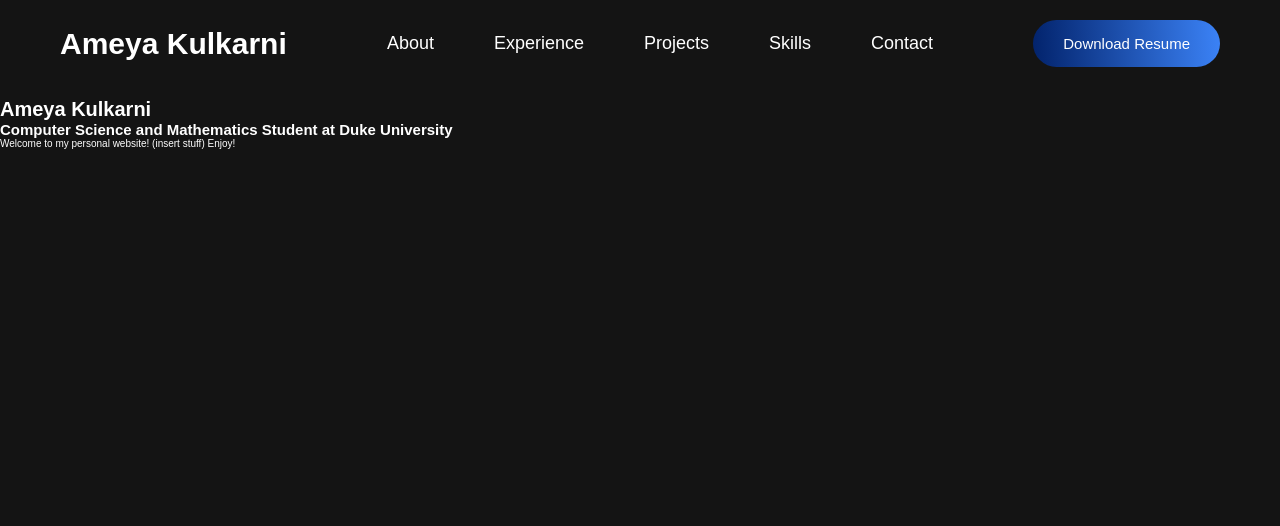
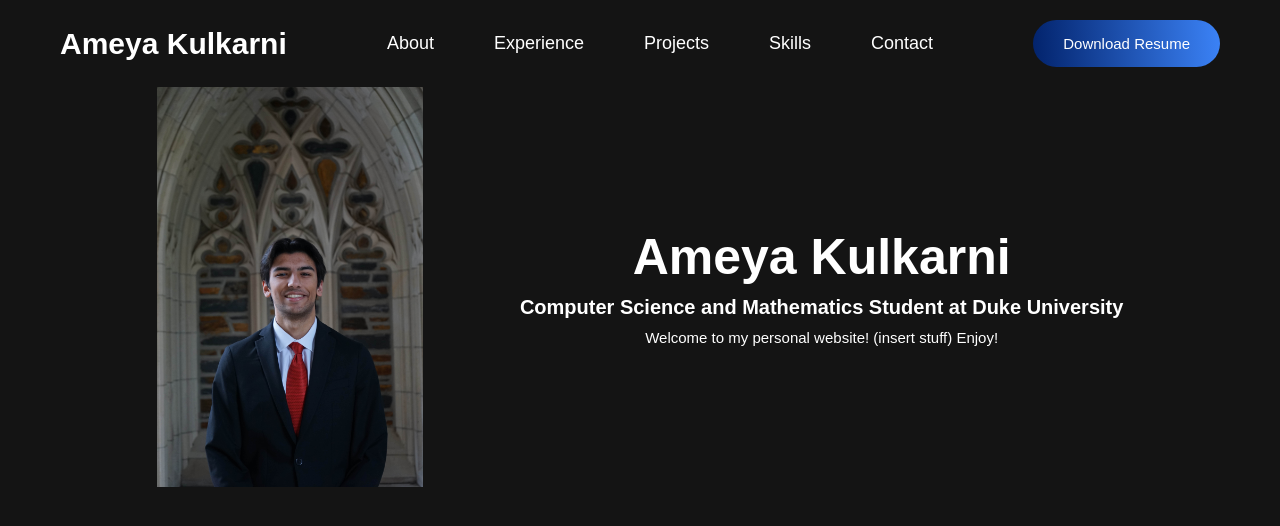
Before and after one commit to AmeyaKulkarni37/personal-website, a React (Create React App) app: page / in a window 1280 px wide. Shown: the top 526 px of the page. Built offline with nearby package versions, Linux system fonts and the light colour scheme.

Commit message:
Added about section

```diff
--- a/src/components/About/About.css
+++ b/src/components/About/About.css
@@ -0,0 +1,27 @@
+.about {
+  display: flex;
+  align-items: center;
+  margin: 20px 60px;
+  justify-content: space-evenly;
+}
+
+.about img {
+  height: 400px;
+}
+
+.about-text {
+  text-align: center;
+
+  h1 {
+    font-size: 5rem;
+    margin: 10px 0;
+  }
+  h2 {
+    font-size: 2rem;
+    margin: 10px 0;
+  }
+  p {
+    font-size: 1.5rem;
+    margin: 10px 0;
+  }
+}
--- a/src/components/About/About.jsx
+++ b/src/components/About/About.jsx
@@ -1,11 +1,12 @@
 import React from "react";
 import "./About.css";
 import { NavLink } from "react-router-dom";
+import profile_img from "../../assets/headshot.jpg";
 
 const About = () => {
   return (
     <div className="about">
-      <img src="" alt="" />
+      <img src={profile_img} alt="Professional headshot of Ameya Kulkarni" />
       <div className="about-text">
         <h1>Ameya Kulkarni</h1>
         <h2>Computer Science and Mathematics Student at Duke University</h2>
```
